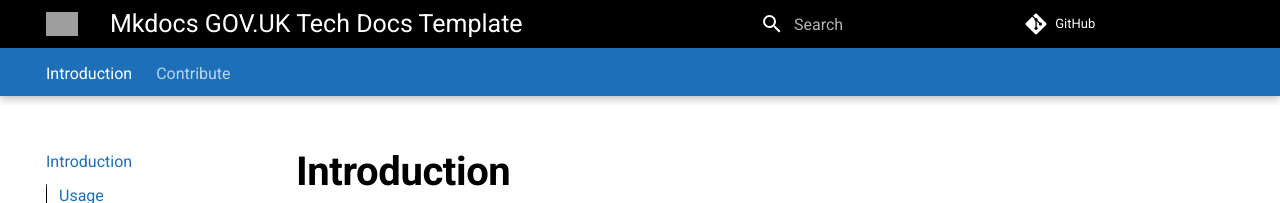
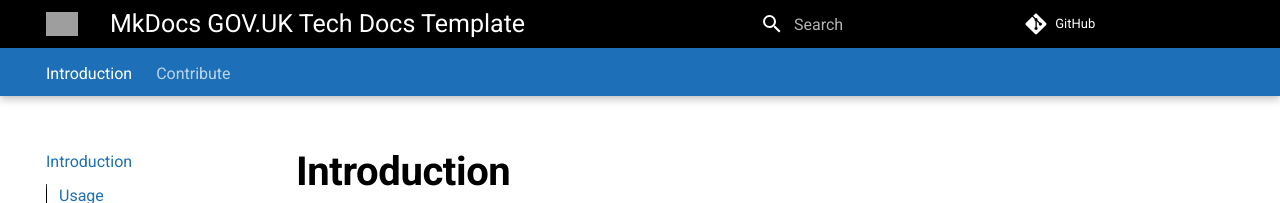
Before and after one commit to ministryofjustice/mkdocs-tech-docs-template, an MkDocs documentation site: the page built from docs/README.md, in a window 1280 px wide. Shown: the top 203 px of the page. Built offline with MkDocs 1.6.1 and Material for MkDocs 9.7.7, drawn with Linux system fonts in a browser that asks for light colours; comment, search, counter and statistics services are not loaded; grey boxes are pictures that could not be loaded.

```diff
--- a/mkdocs.yml
+++ b/mkdocs.yml
@@ -1,4 +1,4 @@
-site_name: Mkdocs GOV.UK Tech Docs Template
+site_name: MkDocs GOV.UK Tech Docs Template
 theme:
   name: material
   logo: assets/moj_logo.png
@@ -25,6 +25,7 @@ extra_css:
   - assets/extra.css
 copyright:  "OGL: All content is available under the Open Government Licence v3.0, except where otherwise stated"
 repo_url: https://github.com/ministryofjustice/mkdocs-tech-docs-template
+edit_uri: edit/main/docs/
 plugins:
   - search
   - git-revision-date-localized:
```
